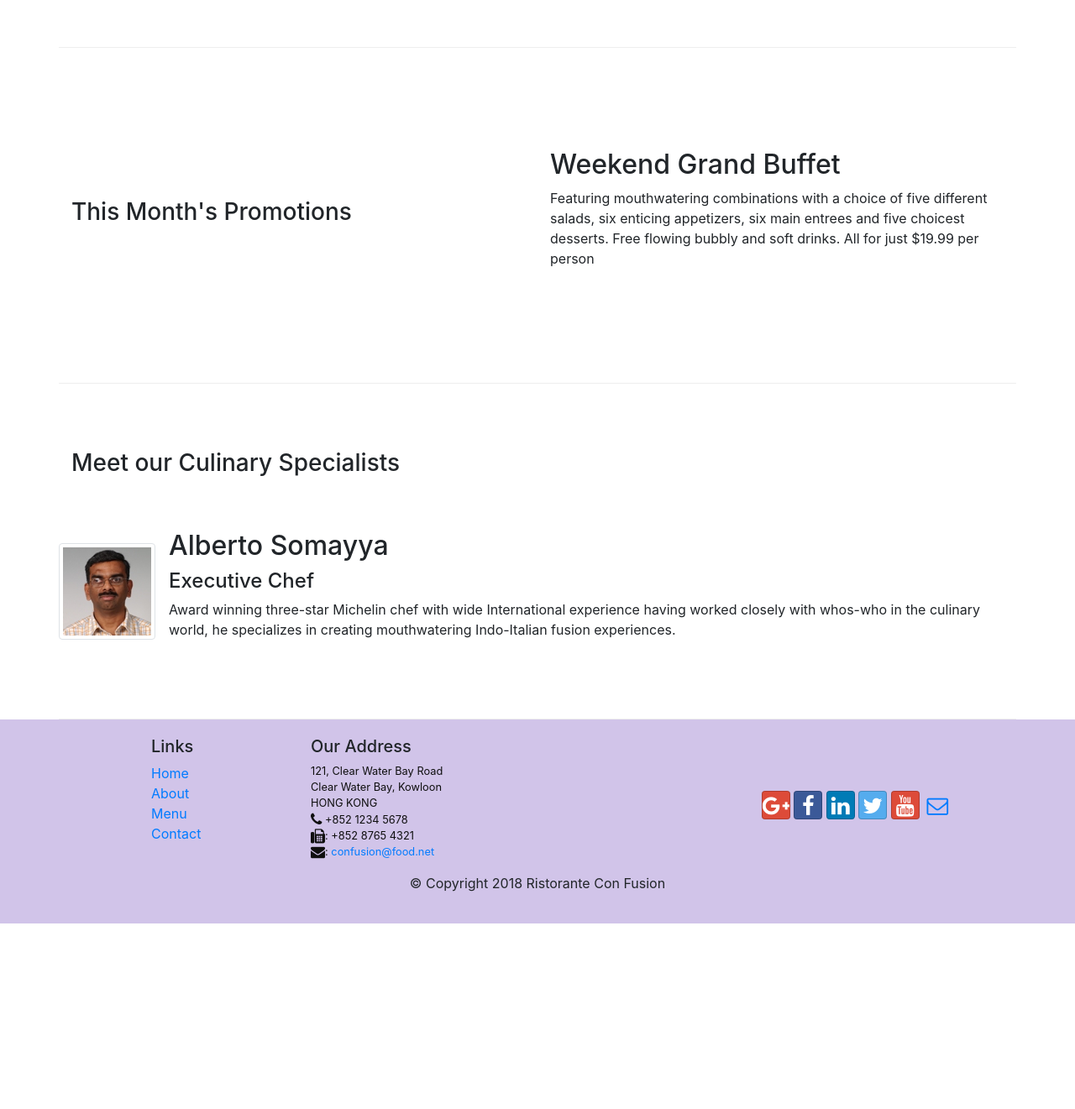
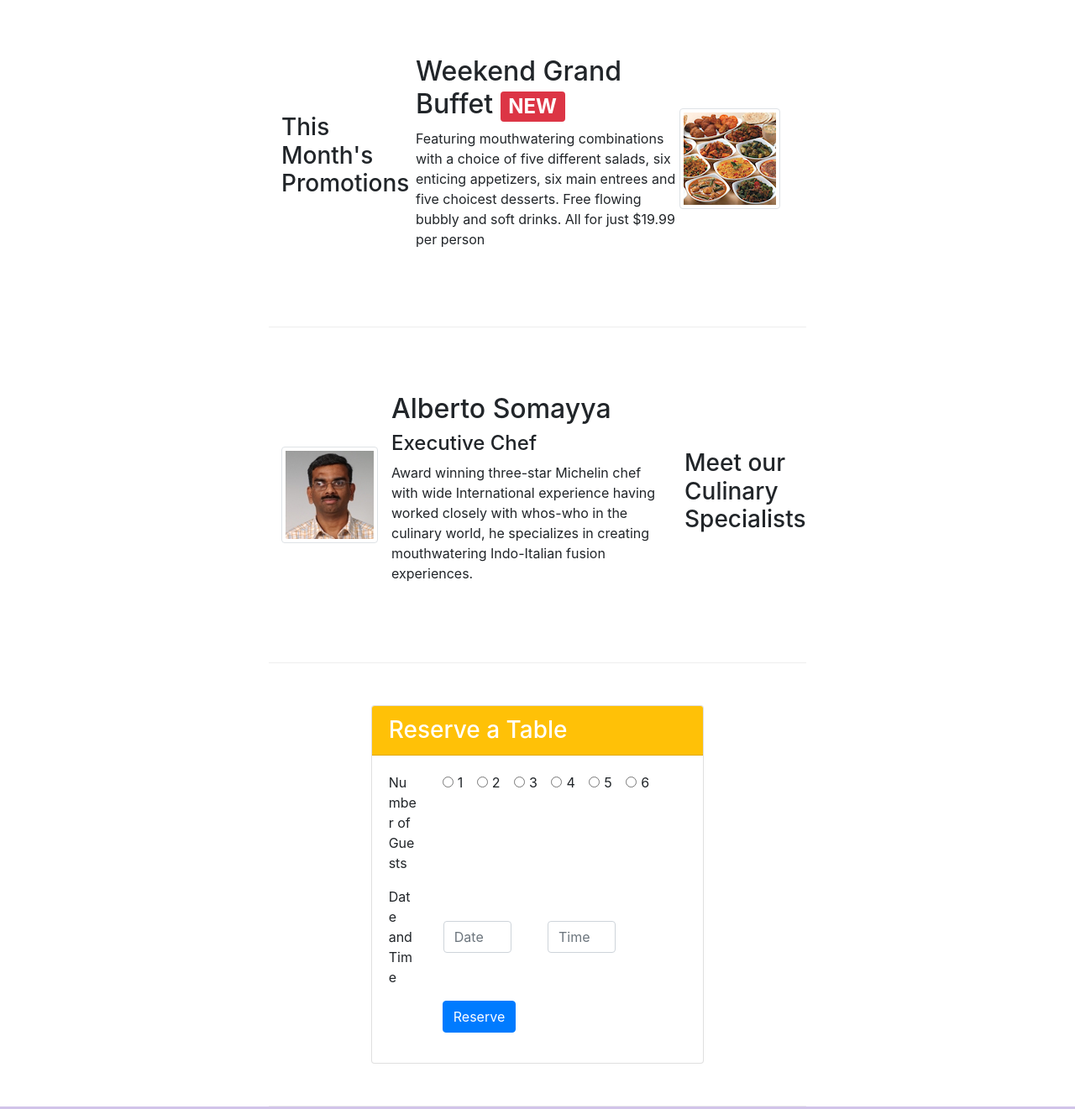
Before and after one commit to TungPhan2808/Exercise-5, a website: page index.html in a window 1280 px wide. Shown: the part 740-2061 px from the top of the page at 84% size. Before the commit the page ends 1840 px from the top, so only its background shows below. Drawn offline with nearby package versions, Linux system fonts and the light colour scheme.

Commit message:
update Reserve Table in index.html file

```diff
--- a/index.html
+++ b/index.html
@@ -1,66 +1,40 @@
 <!DOCTYPE html>
 <html lang="en">
+
 <head>
   <title>Ristorante Con Fusion: About Us</title>
   <link href="css/styles.css" rel="stylesheet" />
-    <meta
-      name="viewport"
-      content="width=device-width, initial-scale=1, shrink-to-fit=no"
-    />
+  <meta name="viewport" content="width=device-width, initial-scale=1, shrink-to-fit=no" />
   <meta http-equiv="x-ua-compatible" content="ie=edge" />
 
   <!-- Bootstrap CSS -->
-    <link
-      rel="stylesheet"
-      href="node_modules/bootstrap/dist/css/bootstrap.min.css"
-    />
-    <link
-      rel="stylesheet"
-      href="node_modules/font-awesome/css/font-awesome.min.css"
-    />
-    <link
-      rel="stylesheet"
-      href="node_modules/bootstrap-social/bootstrap-social.css"
-    />
+  <link rel="stylesheet" href="node_modules/bootstrap/dist/css/bootstrap.min.css" />
+  <link rel="stylesheet" href="node_modules/font-awesome/css/font-awesome.min.css" />
+  <link rel="stylesheet" href="node_modules/bootstrap-social/bootstrap-social.css" />
 </head>
 
-  <body>
+<div>
   <nav class="navbar navbar-dark navbar-expand-sm fixed-top">
     <div class="container">
-        <button
-          class="navbar-toggler"
-          type="button"
-          data-toggle="collapse"
-          data-target="#Navbar"
-        >
+      <button class="navbar-toggler" type="button" data-toggle="collapse" data-target="#Navbar">
         <span class="navbar-toggler-icon"></span>
       </button>
-        <a class="navbar-brand mr-auto" href="#"
-          ><img src="img/logo.png" height="30" width="41" />Ristorante Con
-          Fusion</a
-        >
+      <a class="navbar-brand mr-auto" href="#"><img src="img/logo.png" height="30" width="41" />Ristorante Con
+        Fusion</a>
 
       <div class="collapse navbar-collapse" id="Navbar">
         <ul class="navbar-nav mr-auto">
           <li class="nav-item active">
-              <a class="nav-link" href="#"
-                ><span class="fa fa-home fa-lg"></span> Home</a
-              >
+            <a class="nav-link" href="#"><span class="fa fa-home fa-lg"></span> Home</a>
           </li>
           <li class="nav-item">
-              <a class="nav-link" href="./aboutus.html"
-                ><span class="fa fa-info fa-lg"></span> About</a
-              >
+            <a class="nav-link" href="./aboutus.html"><span class="fa fa-info fa-lg"></span> About</a>
           </li>
           <li class="nav-item">
-              <a class="nav-link" href="#"
-                ><span class="fa fa-list fa-lg"></span> Menu</a
-              >
+            <a class="nav-link" href="#"><span class="fa fa-list fa-lg"></span> Menu</a>
           </li>
           <li class="nav-item">
-              <a class="nav-link" href="./contactus.html"
-                ><span class="fa fa-address-card fa-lg"></span> Contact</a
-              >
+            <a class="nav-link" href="./contactus.html"><span class="fa fa-address-card fa-lg"></span> Contact</a>
           </li>
         </ul>
       </div>
@@ -72,7 +46,7 @@
       <div class="row row-header">
         <div class="col-12 col-sm-7">
           <h1>Ristorante con Fusion</h1>
-            <p>
+          <p class="">
             We take inspiration from the World's best cuisines, and create a
             unique fusion experience. Our lipsmacking creations will tickle
             your culinary senses!
@@ -81,82 +55,149 @@
         <div class="col-12 col-sm align-self-center">
           <img src="img/logo.png" class="img-fluid" />
         </div>
+        <div class="col-12 col-sm-3 align-self-center">
+          <a href="#reserve-form"><button id="button1"
+              class=" btn-width border-0 bg-warning py-2 rounded mx-5 w-100">
+              <h5 class="align-middle text-margin">Reserve Table</h5>
+            </button>
+          </a>
+        </div>
       </div>
     </div>
   </header>
 
-    <div class="container">
-      <div class="row">
-        <ol class="col-12 breadcrumb">
-          <li class="breadcrumb-item"><a href="./index.html">Home</a></li>
-        </ol>
-      </div>
+  <div class="container col-sm-6">
 
+    <div class="col-12 col-sm">
       <div class="row row-content align-items-center">
-        <div class="col-12 col-sm-6">
-          <h3>Our Lipsmacking Culinary Creations</h3>
-        </div>
+
+        <div class="col-12 col-sm">
           <div class="media">
-          <img
-            class="d-flex mr-3 img-thumbnail align-self-center"
-            src="img/uthappizza.png"
-            alt="Uthappizza"
-          />
+            <img class="d-flex mr-3 img-thumbnail align-self-center" src="img/uthappizza.png" alt="Uthappizza" />
 
             <div class="media-body">
-            <h2 class="mt-0">Uthappizza <span class="badge badge-danger">HOT</span> <span class="badge badge-pill badge-secondary">$4.99</span></h2>
+              <h2 class="mt-0">
+                Uthappizza <span class="badge badge-danger">HOT</span>
+                <span class="badge badge-pill badge-secondary">$4.99</span>
+              </h2>
 
               <p class="d-none d-sm-block">
                 A unique combination of Indian Uthappam (pancake) and Italian
-              pizza, topped with Cerignola olives, ripe vine cherry tomatoes,
-              Vidalia onion, Guntur chillies and Buffalo Paneer.
+                pizza, topped with Cerignola olives, ripe vine cherry
+                tomatoes, Vidalia onion, Guntur chillies and Buffalo Paneer.
               </p>
             </div>
           </div>
         </div>
 
+        <div class="col-12 col-sm-4 col-md-3">
+          <h3>Our Lipsmacking Culinary Creations</h3>
+        </div>
+      </div>
+    </div>
+
     <div class="row row-content align-items-center">
-        <div class="col-12 col-sm-6">
+      <div class="col-12 col-sm-4 col-md-3">
         <h3>This Month's Promotions</h3>
       </div>
-        <div class="col-12 col-sm">
-          <h2>Weekend Grand Buffet</h2>
-          <p>
+      <div class="col col-sm col-md">
+        <div class="media">
+          <div class="media-body">
+            <h2 class="mt-0">Weekend Grand Buffet <span class="badge badge-danger">NEW</span></h2>
+            <p class="d-none d-sm-block">
               Featuring mouthwatering combinations with a choice of five different
               salads, six enticing appetizers, six main entrees and five choicest
               desserts. Free flowing bubbly and soft drinks. All for just $19.99
               per person
             </p>
           </div>
+          <img class="d-flex mr-3 img-thumbnail align-self-center" src="img/buffet.png" alt="buffet">
+        </div>
+      </div>
     </div>
 
     <div class="row row-content align-items-center">
-        <div class="col-12 col-sm-6">
+      <div class="col-12 col-sm-4 order-sm-last col-md-3">
         <h3>Meet our Culinary Specialists</h3>
       </div>
+      <div class="col col-sm col-md order-sm-first">
         <div class="media">
-          <img
-            class="d-flex mr-3 img-thumbnail align-self-center"
-            src="img/alberto.png"
-            alt="Alberto Somayya"
-          />
-
+          <img class="d-flex mr-3 img-thumbnail align-self-center" src="img/alberto.png" alt="Alberto Somayya">
           <div class="media-body">
             <h2 class="mt-0">Alberto Somayya</h2>
-
             <h4>Executive Chef</h4>
-
-            <p class="d-none d-sm-block">
-              Award winning three-star Michelin chef with wide International
-              experience having worked closely with whos-who in the culinary
-              world, he specializes in creating mouthwatering Indo-Italian
-              fusion experiences.
+            <p class="d-none d-sm-block">Award winning three-star Michelin chef with wide
+              International experience having worked closely with
+              whos-who in the culinary world, he specializes in
+              creating mouthwatering Indo-Italian fusion experiences.
             </p>
           </div>
         </div>
       </div>
     </div>
+    <div class="row row-content">
+      <div class="col-12 col-xl-8 mx-auto">
+        <div class="card">
+          <h3 class="card-header badge-warning text-white">Reserve a Table</h3>
+          <div class="card-body">
+            <form id="reserve-form">
+              <div class="form-group row">
+                <div class="col-sm-2 text-left">Number of Guests</div>
+                <div class="col-12 col-md-10">
+                  <div class="form-check form-check-inline">
+                    <input class="form-check-input" type="radio" name="inlineRadioOptions" id="inlineRadio1"
+                      value="option1">
+                    <label class="form-check-label" for="inlineRadio1">1</label>
+                  </div>
+                  <div class="form-check form-check-inline">
+                    <input class="form-check-input" type="radio" name="inlineRadioOptions" id="inlineRadio2"
+                      value="option2">
+                    <label class="form-check-label" for="inlineRadio2">2</label>
+                  </div>
+                  <div class="form-check form-check-inline">
+                    <input class="form-check-input" type="radio" name="inlineRadioOptions" id="inlineRadio3"
+                      value="option3">
+                    <label class="form-check-label" for="inlineRadio3">3</label>
+                  </div>
+                  <div class="form-check form-check-inline">
+                    <input class="form-check-input" type="radio" name="inlineRadioOptions" id="inlineRadio4"
+                      value="option4">
+                    <label class="form-check-label" for="inlineRadio4">4</label>
+                  </div>
+                  <div class="form-check form-check-inline">
+                    <input class="form-check-input" type="radio" name="inlineRadioOptions" id="inlineRadio5"
+                      value="option5">
+                    <label class="form-check-label" for="inlineRadio5">5</label>
+                  </div>
+                  <div class="form-check form-check-inline">
+                    <input class="form-check-input" type="radio" name="inlineRadioOptions" id="inlineRadio6"
+                      value="option6">
+                    <label class="form-check-label" for="inlineRadio6">6</label>
+                  </div>
+                </div>
+              </div>
 
+              <div class="form-group row">
+                <div class="col-12 col-sm-2 text-left">Date and Time</div>
+
+                <div class="ml-3 col-sm-3 form-check-inline">
+                  <input type="text" class="form-control" id="inputDateTime" placeholder="Date">
+                </div>
+                <div class="ml-3 col-sm-3 form-check-inline">
+                  <input type="text" class="form-control" id="inputDateTime" placeholder="Time">
+                </div>
+              </div>
+              <div class="form-group row">
+                <div class="offset-md-2 col-md-10">
+                  <button type="submit" class="btn btn-primary">Reserve</button>
+                </div>
+              </div>
+            </form>
+          </div>
+        </div>
+      </div>
+    </div>
+  </div>
   <footer class="footer">
     <div class="container">
       <div class="row">
@@ -183,34 +224,14 @@
         </div>
         <div class="col-12 col-sm-4 align-self-center">
           <div class="text-center">
-              <a
-                class="btn btn-social-icon btn-google"
-                href="http://google.com/+"
-                ><i class="fa fa-google-plus"></i
-              ></a>
-              <a
-                class="btn btn-social-icon btn-facebook"
-                href="http://www.facebook.com/profile.php?id="
-                ><i class="fa fa-facebook"></i
-              ></a>
-              <a
-                class="btn btn-social-icon btn-linkedin"
-                href="http://www.linkedin.com/in/"
-                ><i class="fa fa-linkedin"></i
-              ></a>
-              <a
-                class="btn btn-social-icon btn-twitter"
-                href="http://twitter.com/"
-                ><i class="fa fa-twitter"></i
-              ></a>
-              <a
-                class="btn btn-social-icon btn-google"
-                href="http://youtube.com/"
-                ><i class="fa fa-youtube"></i
-              ></a>
-              <a class="btn btn-social-icon" href="mailto:"
-                ><i class="fa fa-envelope-o"></i
-              ></a>
+            <a class="btn btn-social-icon btn-google" href="http://google.com/+"><i class="fa fa-google-plus"></i></a>
+            <a class="btn btn-social-icon btn-facebook" href="http://www.facebook.com/profile.php?id="><i
+                class="fa fa-facebook"></i></a>
+            <a class="btn btn-social-icon btn-linkedin" href="http://www.linkedin.com/in/"><i
+                class="fa fa-linkedin"></i></a>
+            <a class="btn btn-social-icon btn-twitter" href="http://twitter.com/"><i class="fa fa-twitter"></i></a>
+            <a class="btn btn-social-icon btn-google" href="http://youtube.com/"><i class="fa fa-youtube"></i></a>
+            <a class="btn btn-social-icon" href="mailto:"><i class="fa fa-envelope-o"></i></a>
           </div>
         </div>
       </div>
@@ -227,4 +248,5 @@
 
   <script src="node_modules/bootstrap/dist/js/bootstrap.min.js"></script>
   </body>
+
 </html>
```
Also changed, not shown: aboutus.html (+5 -3 lines). Lines whose indentation alone changed are shown as unchanged.
